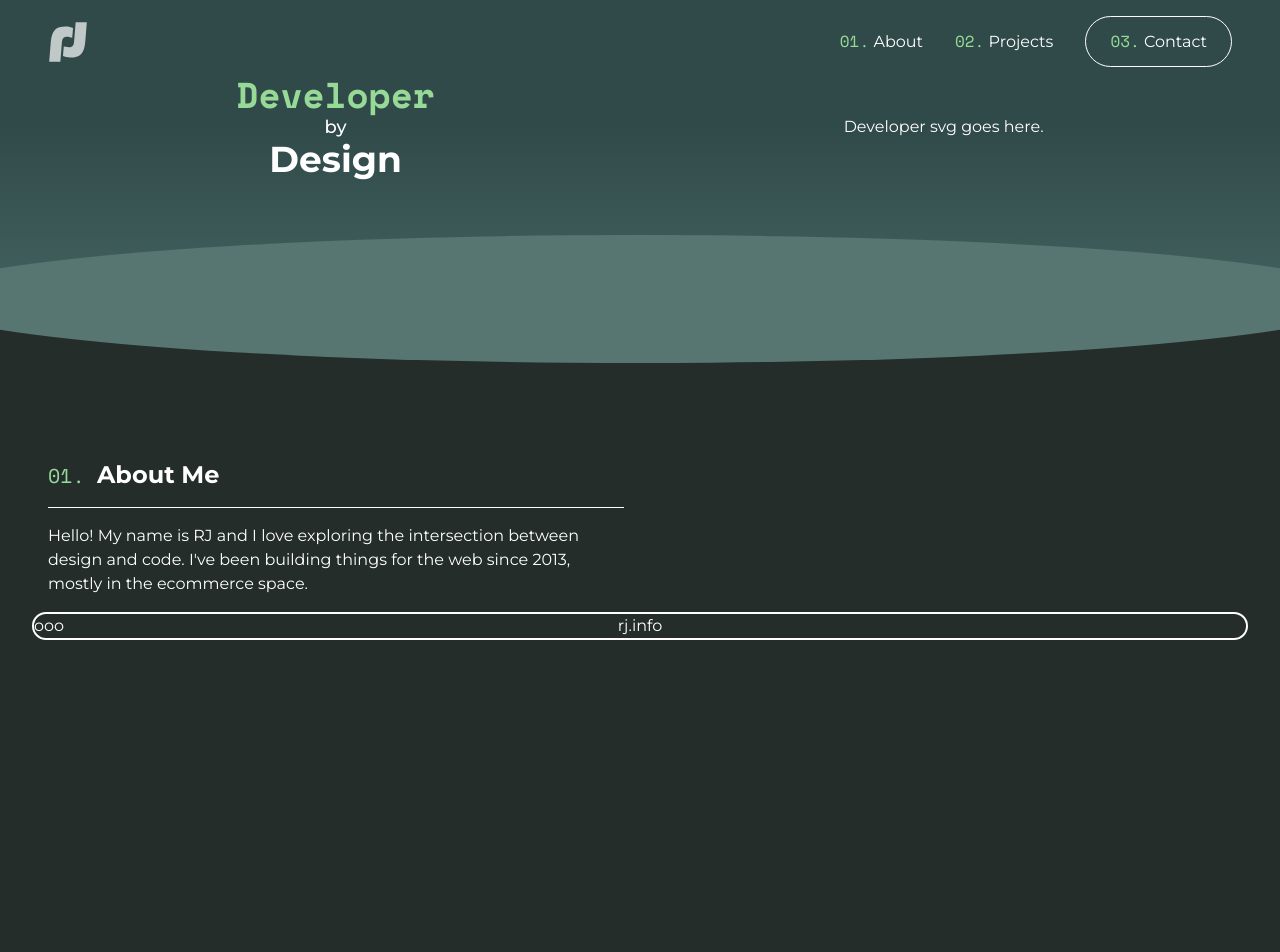
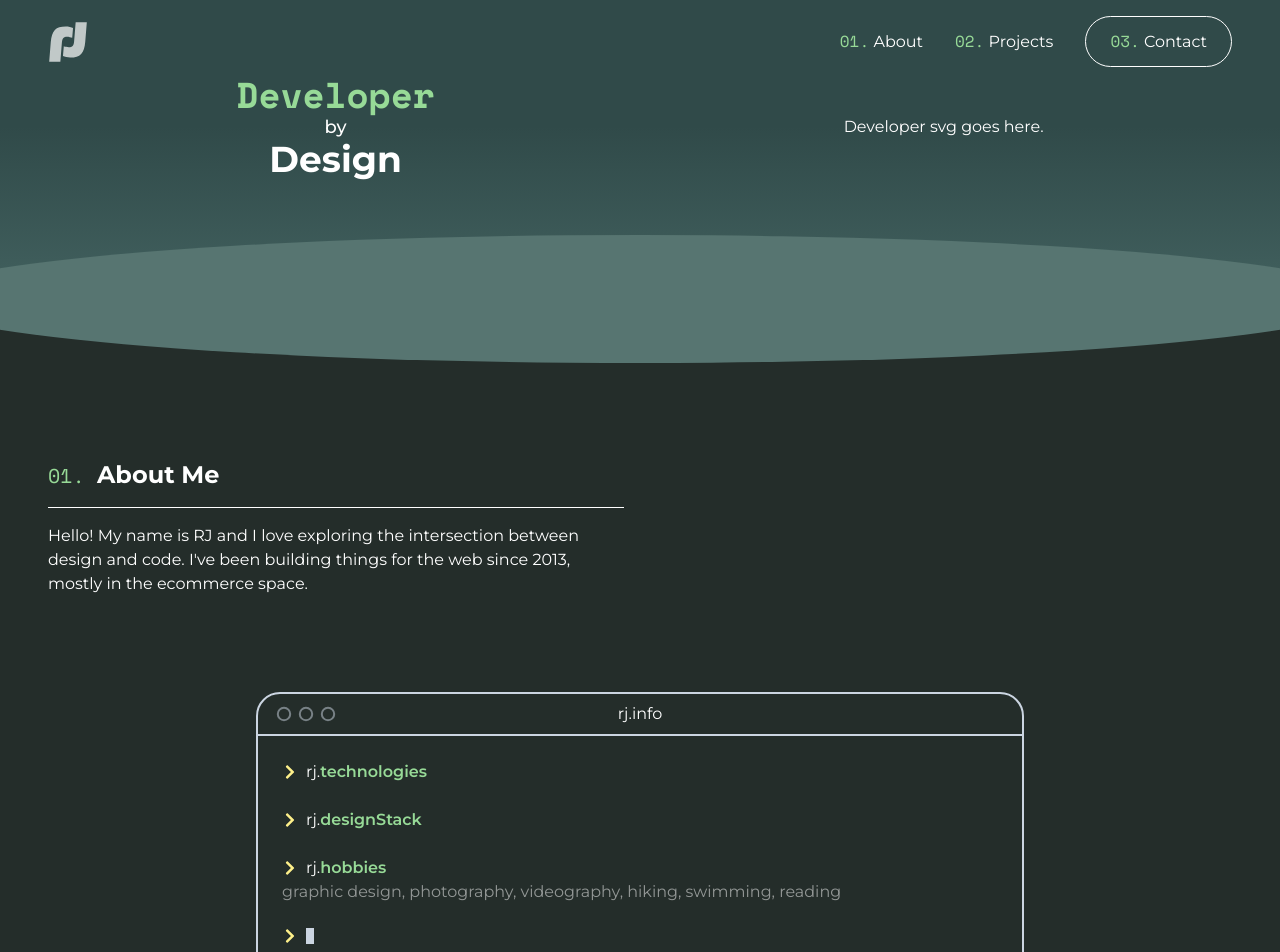
Before and after one commit to rjwrightme/rjwrightme.github.io, a Next.js app: page / in a window 1280 px wide. Shown: the top 952 px of the page. Before the commit the page ends 800 px from the top, so only its background shows below. Built offline with nearby package versions, Linux system fonts and the light colour scheme.

Commit message:
Update Info component to include prompts

```diff
--- /dev/null
+++ b/app/components/about/Circles.tsx
@@ -0,0 +1,17 @@
+const Circles = () => {
+  return (
+    <svg
+      width="80"
+      height="18"
+      fill="none"
+      className="dark:stroke-slate-300 opacity-50 pl-4"
+      xmlns="http://www.w3.org/2000/svg"
+    >
+      <circle cx="10" cy="9" r="6.2" stroke-width="2" />
+      <circle cx="32" cy="9" r="6.2" stroke-width="2" />
+      <circle cx="54" cy="9" r="6.2" stroke-width="2" />
+    </svg>
+  );
+};
+
+export default Circles;
--- a/app/components/about/Info.tsx
+++ b/app/components/about/Info.tsx
@@ -1,9 +1,23 @@
+import Circles from "./Circles";
+import Prompt from "./Prompt";
+
 const Info = () => {
   return (
-    <div className="w-full border-2 border-solid border-white rounded-3xl">
-      <div className="flex justify-center items-center relative">
-        <div className="absolute left-0">ooo</div>
+    <div className="w-full max-w-screen-md border-2 border-solid dark:border-slate-300 rounded-3xl mx-auto mt-20">
+      <div className="flex justify-center items-center relative py-2 border-b-2 dark:border-slate-300">
+        <div className="absolute left-0">
+          <Circles />
+        </div>
         <h3>rj.info</h3>
+      </div>
+      <div className="px-6">
+        <Prompt heading="technologies" />
+        <Prompt heading="designStack" />
+        <Prompt heading="hobbies" />
+        <p className="opacity-50">
+          graphic design, photography, videography, hiking, swimming, reading
+        </p>
+        <Prompt className="mb-10" />
       </div>
     </div>
   );
--- /dev/null
+++ b/app/components/about/Prompt.tsx
@@ -0,0 +1,31 @@
+interface PromptProps {
+  heading?: string;
+  className?: string;
+}
+
+const Prompt: React.FC<PromptProps> = ({ heading, className }) => {
+  return (
+    <div className={`flex items-center mt-6 ${className}`}>
+      <svg
+        stroke-width="0"
+        viewBox="0 0 320 512"
+        className="dark:fill-yellow-200 mr-2"
+        height="1em"
+        width="1em"
+        xmlns="http://www.w3.org/2000/svg"
+      >
+        <path d="M285.476 272.971L91.132 467.314c-9.373 9.373-24.569 9.373-33.941 0l-22.667-22.667c-9.357-9.357-9.375-24.522-.04-33.901L188.505 256 34.484 101.255c-9.335-9.379-9.317-24.544.04-33.901l22.667-22.667c9.373-9.373 24.569-9.373 33.941 0L285.475 239.03c9.373 9.372 9.373 24.568.001 33.941z"></path>
+      </svg>
+      {heading && (
+        <h4>
+          rj.<span className="font-semibold text-sage-100">{heading}</span>
+        </h4>
+      )}
+      {!heading && (
+        <span className="h-4 w-2 dark:bg-slate-300 animate-cursor"></span>
+      )}
+    </div>
+  );
+};
+
+export default Prompt;
--- a/app/components/navbar/Logo.tsx
+++ b/app/components/navbar/Logo.tsx
@@ -1,5 +1,3 @@
-import Image from "next/image";
-
 const Logo = () => (
   <svg
     xmlns="http://www.w3.org/2000/svg"
--- a/tailwind.config.js
+++ b/tailwind.config.js
@@ -23,6 +23,15 @@ module.exports = {
         sans: ["var(--font-montserrat)"],
         mono: ["var(--font-space-mono)"],
       },
+      keyframes: {
+        cursor: {
+          "0%, 100%": { opacity: 100 },
+          "50%": { opacity: 0 },
+        },
+      },
+      animation: {
+        cursor: "cursor 1.5s ease-in-out infinite",
+      },
     },
   },
   plugins: [],
```
